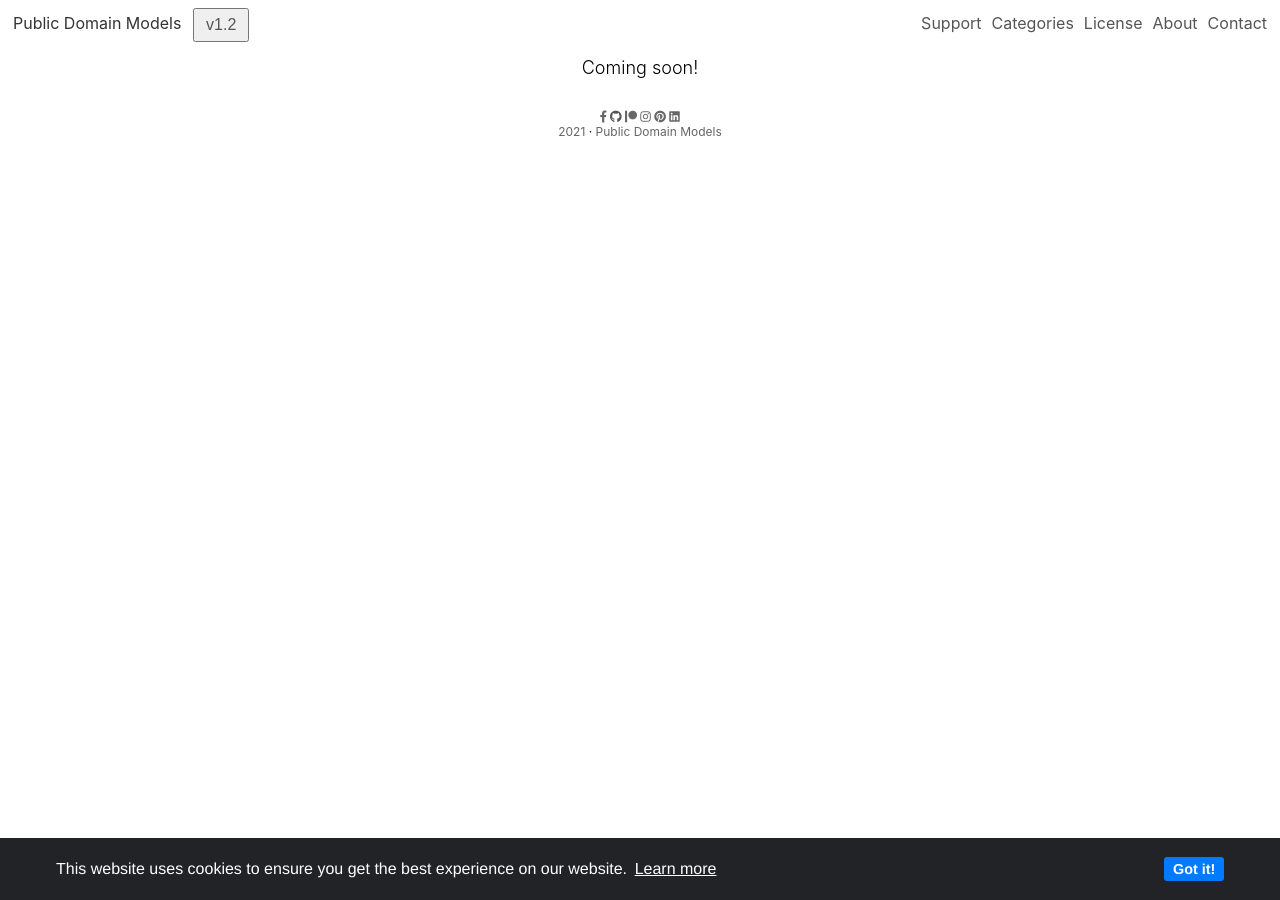
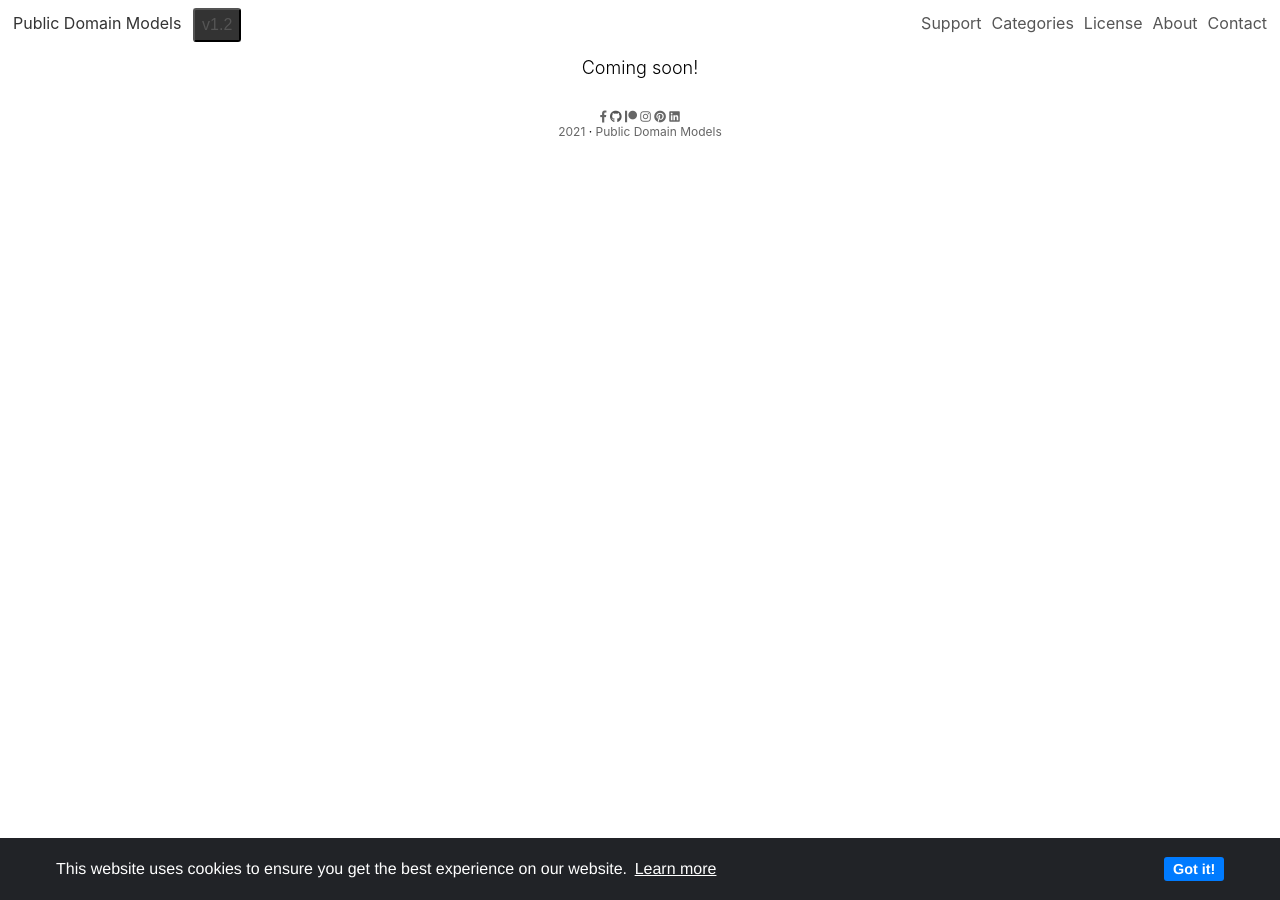
Before and after one commit to mohamadrido/project, a Jekyll site: the page built from game-assets.html, in a window 1280 px wide. Built offline with Jekyll 4.4.1, drawn with Linux system fonts in a browser that asks for light colours; nearby versions of some CDN libraries.

Commit message:
Update style.css

```diff
--- a/assets/style.css
+++ b/assets/style.css
@@ -65,21 +65,18 @@ h1, h2, h3, h4, h5, h6, .h1, .h2, .h3, .h4, .h5, .h6 {
 .ver {
   font-size: 10px;
   text-decoration: none;
-}
-.ver button {
-  border: none;
-  outline: 0;
-  display: inline-block;
-  padding: 5px 15px;
-  color: #dedede;
-  background-color: #dc143c;
-  text-align: center;
+  color: #fff;
+  background-color: #333;
+  padding: 1px 2px;
   cursor: pointer;
   border-radius: 3px;
 }
-.ver button:hover {
-  background-color: #008080;
+.ver :hover {
+  font-size: 10px;
+  text-decoration: none;
+  background-color: #000;
   color: #fff;
+  padding: 1px 2px;
   border-radius: 3px;
 }
 
```
